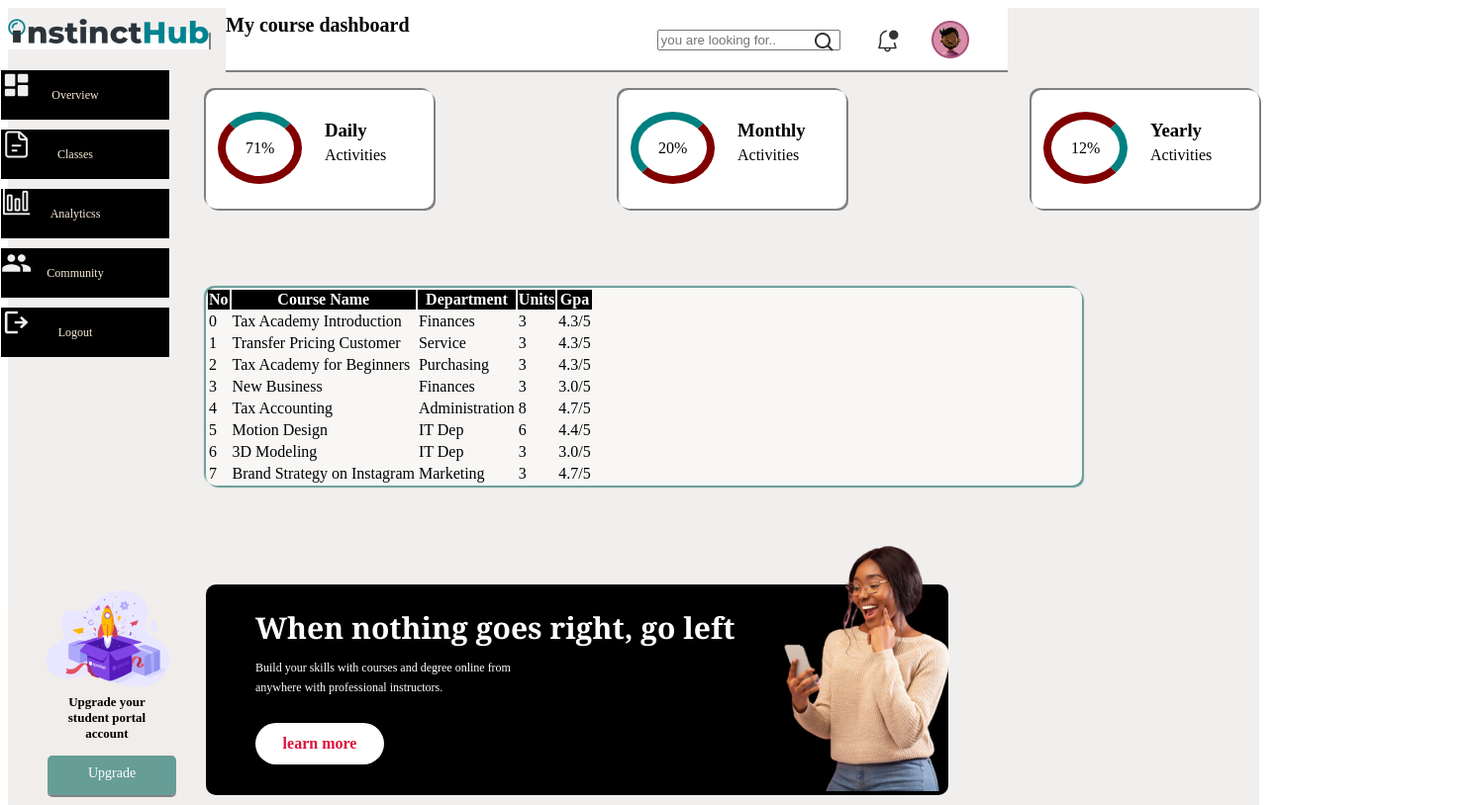
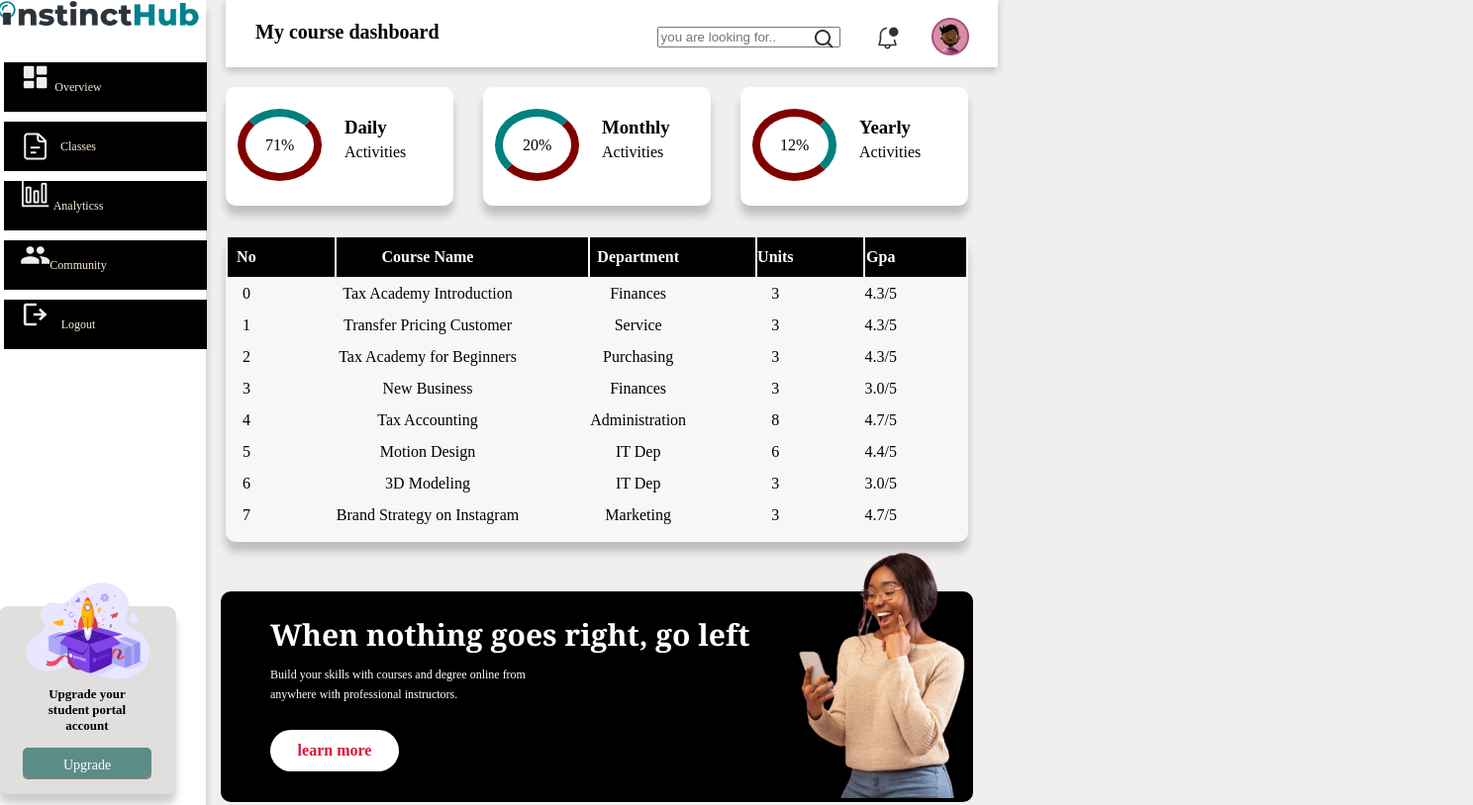
Before and after one commit to novaquarius/asset, a plain HTML site: page index.html in a window 1280 px wide. Shown: the top 814 px of the page at 99% size, 1488 px wide, since content can reach past the window. Drawn offline with Linux system fonts and the light colour scheme.

Commit message:
dec 2 2021

```diff
--- a/index.html
+++ b/index.html
@@ -13,11 +13,11 @@
                <span class="instinct"> <img src="dashboard-student-project-assets/Instincthub logo.png" alt="instincthub">
                </span>
                 <div class="icons">
-                    <span class="icon1"><img src="dashboard-student-project-assets/bx_bxs-dashboard.png"> </span> <span class="list"> Overview </span>
-                    <span class="icon2"><img src="dashboard-student-project-assets/akar-icons_file.png" ></span> <span class="list" > Classes</span>
-                    <span class="icon3"><img src="dashboard-student-project-assets/codicon_graph.png" ></span> <span class="list">Analyticss</span>
-                    <span class="icon4"><img src="dashboard-student-project-assets/ic_baseline-group.png"></span> <span class="list"> Community</span>
-                    <span class="icon5"><img src="dashboard-student-project-assets/fe_logout.png"></span> <span class="list">Logout</span>
+                    <span class="icon1"> &nbsp;&nbsp;&nbsp;&nbsp;<img src="dashboard-student-project-assets/bx_bxs-dashboard.png"> </span> <span class="list"> Overview </span>
+                    <span class="icon2">&nbsp;&nbsp;&nbsp;&nbsp;<img src="dashboard-student-project-assets/akar-icons_file.png" ></span> <span class="list" > Classes</span>
+                    <span class="icon3">&nbsp;&nbsp;&nbsp;&nbsp;<img src="dashboard-student-project-assets/codicon_graph.png" ></span> <span class="list">Analyticss</span>
+                    <span class="icon4">&nbsp;&nbsp;&nbsp;&nbsp;<img src="dashboard-student-project-assets/ic_baseline-group.png"></span> <span class="list"> Community</span>
+                    <span class="icon5">&nbsp;&nbsp;&nbsp;&nbsp;<img src="dashboard-student-project-assets/fe_logout.png"></span> <span class="list">Logout</span>
                 </div>
                 <div class="lastitem"> <!--last item on sidebar-->
                     <div class="icon6"><img src="dashboard-student-project-assets/Upgrade illustration.png">
@@ -28,7 +28,7 @@
             </div><!--sidebar end-->
             <div class="container">
                 <div class="menu"> <!--menu bar start-->
-                    <h1>My course dashboard</h1>
+                    <h1 class="title">My course dashboard</h1>
                     <div class="search">
                         <form action="">
                             <input type="text"  placeholder="you are looking for..">
@@ -40,7 +40,7 @@
                     </div>
                 </div> <!-- menu bar end-->
                 <div class="main">
-                    <div class="activities"><!-- activity start-->
+                    <div class="charts"><!-- chart start-->
                         <div class="daily">
                             <span class="seventy-one">71% </span>
                                 <span class="daily-activities"> <h3>Daily</h3>
@@ -59,13 +59,13 @@
                                 <p>Activities</p>
                             </span>
                         </div>
-                    </div><!-- activity end-->
+                    </div><!-- chart end-->
                     <div class="table"> <!--table section start-->
                         <table>
                             <tr class="tablehead">
-                                <th> No</th>
-                                <th>Course Name</th>
-                                <th>Department</th>
+                                <th> No </th>
+                                <th>Course Name </th>
+                                <th>Department </th>
                                 <th>Units</th>
                                 <th>Gpa</th>
                             </tr>
--- a/styles.css
+++ b/styles.css
@@ -1,18 +1,21 @@
- .dashboard
- {
-     background:rgb(241, 238, 238);
-
- }
-  .dashboard .sidebar .instinct
+body
 {
-    position:relative;
-    top:10px;
-    box-shadow:2px 0px 0.5px gray;
+    width:100%;
+    overflow-x:hidden;
+    background:rgb(241, 238, 238);
+}
+  .dashboard .sidebar
+{
+   box-shadow: 0 10px 8px 0 rgba(0, 0, 0, 0.2);
     background:white;
-    height:30px;
+    width:210px;
+    height:850px;
+    position :relative;
+    left:-10px;
+    bottom:8px;
 }
 .dashboard .sidebar .icons
- {
+{
 display:flex;
 flex-direction: column;
 width:150px;
@@ -20,37 +23,38 @@ padding:10px 40px;
 justify-content: space-between;
 line-height: 10px;
 position:relative;
-right:47px;
+right:34px;
 top:20px;
- }
+}
 .dashboard .sidebar .icon1
 {
 background: #000000;
-width:170px;
+width:205px;
 height:50px;
 }
 .dashboard .sidebar .icon2
 {
 background:#000000;
-width:170px;
+width:205px;
 height:50px;
+align-content: center;
 }
 .dashboard .sidebar .icon3
 {
 background: #000000;
-width:170px;
+width:205px;
 height:50px;
 }
 .dashboard .sidebar .icon4
 {
 background: #000000;
-width:170px;
+width:205px;
 height:50px;
 }
 .dashboard .sidebar .icon5
 {
 background: #000000;
-width:170px;
+width:205px;
 height:50px;
 }
 .dashboard .sidebar .list
@@ -62,19 +66,21 @@ height:50px;
 }
 .lastitem
 {
-    background:rgb(240, 237, 234);
-    width:200px;
-    height:200px;
+    background:rgb(224, 223, 222);
+    width:180px;
+    height:190px;
     border-radius:10px;
     position: relative;
-    top:250px;
+    top:260px;
+
 justify-content:right;
+box-shadow: 0 10px 8px 0 rgba(0, 0, 0, 0.2);
 }
 .lastitem .icon6
 {
     position: relative;
-    bottom:30px;
-    left:20px;
+    bottom:40px;
+    left:10px;
 }
 .lastitem .info
 {
@@ -82,15 +88,15 @@ justify-content:right;
     font-weight: bold;
     font-size:13px;
     position: relative;
-    bottom:50px;
+    bottom:60px;
 
 }
 .lastitem .upgrade
 {
-background:rgba(72, 139, 133, 0.815);
+background:rgba(62, 122, 116, 0.815);
 box-shadow:0px 2px 0.5px grey;
 color:white;
-height:20px;
+height:10px;
 width: 130px;
 text-align: center;
 border-radius: 5px;
@@ -99,8 +105,8 @@ padding-top:10px;
 padding-bottom:10px;
 font-size:14px;
 position: relative;
-left:40px;
-bottom:50px;
+left:25px;
+bottom:60px;
 }
 
 .menu
@@ -108,11 +114,18 @@ bottom:50px;
     display:flex;
     font-size:10px;
     background: white;
-    width:790px;
+    width:780px;
     position:relative;
     left:220px;
-    bottom:560px;
-    box-shadow:0px 2px 0.5px grey;
+    bottom:860px;
+    box-shadow:0 4px 8px 0 rgba(0, 0, 0, 0.2);
+}
+.menu .title
+{
+    position:relative;
+    top: 10px;
+    left:30px;
+    font-family:;
 }
 .menu .bellicon
 {
@@ -131,11 +144,6 @@ bottom:50px;
     position:relative;
     left :250px;
     top:20px;
-
-}
-.menu .search .
-{
-    border-radius: 10px;
 }
 .menu .searchicon
 {
@@ -143,16 +151,14 @@ bottom:50px;
     right:30px;
     top:10px;
 }
-.activities
+.charts
 {
-display:flex;
 position: relative;
-left:200px;
-justify-content: space-between;
-bottom:560px;
+left:220px;
+bottom:860px;
 margin: 20px;
 }
-.activities .seventy-one
+.charts .seventy-one
 {
     background:white;
     padding:20px;
@@ -167,7 +173,7 @@ margin: 20px;
     right: -12px;
     top:50px;
 }
-.activities .twenty
+.charts .twenty
 {
     background:white;
     padding:20px;
@@ -182,7 +188,7 @@ margin: 20px;
     right: -12px;
     top:50px;
 }
-.activities .twelve
+.charts .twelve
 {
     background:white;
     padding:20px;
@@ -197,88 +203,100 @@ margin: 20px;
     right: -12px;
     top:50px;
 }
-.activities .daily-activities
+.charts .daily-activities
 {
     position:relative;
     left:120px;
     line-height: 7px;
 }
-.activities .monthly-activities
+.charts .monthly-activities
 {
     position:relative;
     left:120px;
     line-height: 7px;
 
 }
-.activities .yearly-activities
+.charts .yearly-activities
 {
     position:relative;
     left:120px;
     line-height: 7px;
 }
-.activities .daily
+.charts .daily
 {
     background:white;
     width:230px;
     height:120px;
     position:relative;
     right:20px;
-    box-shadow:2px 2px 0.1px grey , -2px -2px 0.1px grey;
+    box-shadow:0 10px 8px 0 rgba(0, 0, 0, 0.2);
     border-radius: 10px;
 
 
 }
-.activities .monthly
+.charts .monthly
+{
+    background: white;
+    width:230px;
+    height:120px;
+    margin:0px 0px 0px 0px;
+    position: relative;
+    right:-240px;
+    bottom:120px;
+    box-shadow:0 10px 8px 0 rgba(0, 0, 0, 0.2);
+    border-radius: 10px;
+}
+.charts .yearly
 {
     background: white;
     width:230px;
     height:120px;
     position: relative;
-    right:100px;
-    box-shadow:2px 2px 0.1px grey , -2px -2px 0.1px grey;
-    border-radius: 10px;
-}
-.activities .yearly
-{
-    background: white;
-    width:230px;
-    height:120px;
-    position: relative;
-    right:180px;
-    box-shadow:2px 2px 0.1px grey , -2px -2px 0.1px grey;
+    right:-500px;
+    bottom:240px;
+    box-shadow:0 10px 8px 0 rgba(0, 0, 0, 0.2);
     border-radius: 10px;
 }
 
-.main .table
+.table
 {
     background:#f8f7f5;
-    width:70%;
     border-radius:10px;
     position:relative;
-    left:200px;
-    bottom:500px;
-    justify-content:stretch;
-    border-collapse: collapse;
-    box-shadow: 2px 2px 1px rgba(72, 139, 133, 0.815), -2px -2px 1px rgba(72, 139, 133, 0.815);
+    left:220px;
+    bottom:1090px;
+    box-shadow: 0 10px 8px 0 rgba(0, 0, 0, 0.2);
+    width:750px;
+    height:310px;
 }
- .tablehead
-{background: black;
+
+.table th,td
+    {
+        text-align:center;
+        padding:0px 70px 0px 0px;
+        line-height: 30px;
+        white-space: nowrap;
+    }
+
+    .table th
+{
+    background: black;
     color:white;
-    border-style :none;
-    justify-content:left;
+    height:40px;
+    width:70%;
 }
 .last
 {
     background:black;
-    width:700px;
+    width:710px;
     color:white;
    border-radius: 10px;
    padding-left:50px;
    padding-top:3px;
    padding-bottom: 10px;
    position:relative;
-   left:200px;
-   bottom:400px;
+   left:215px;
+   bottom:1040px;
    height:200px;
 }
 .last .first-paragraph
```
